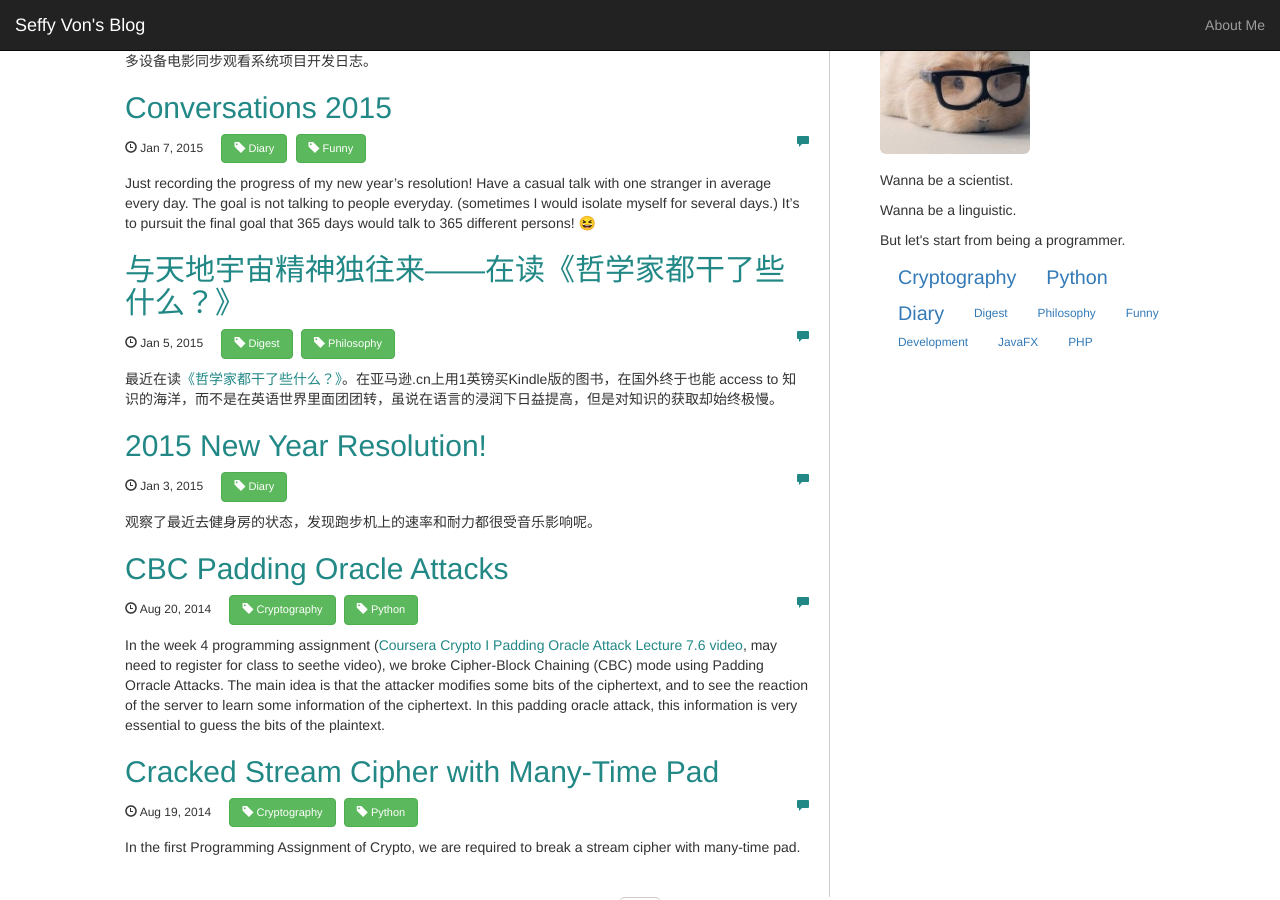
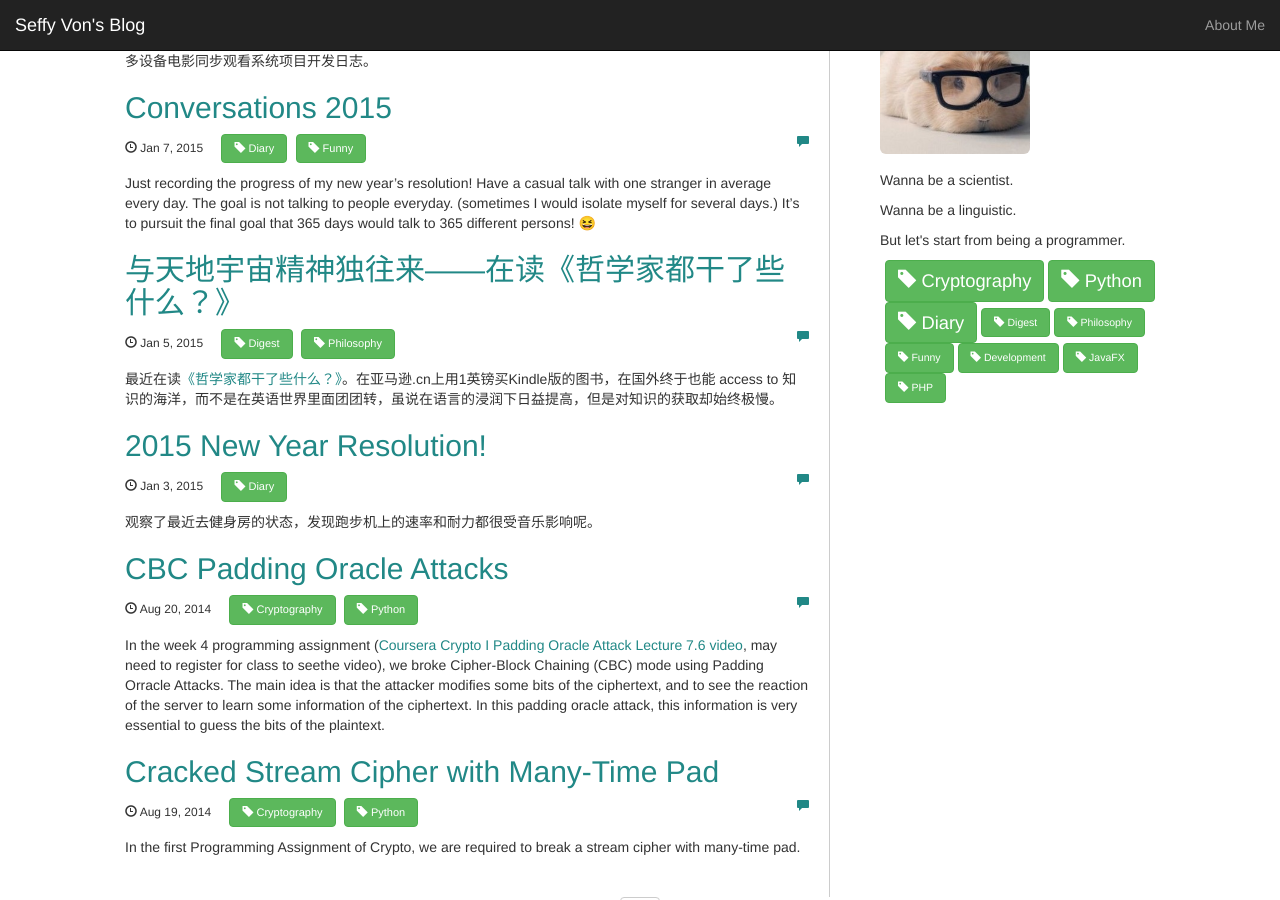
Before and after one commit to SeffyVon/SeffyVon.github.io, a Jekyll site: the page built from index.html, in a window 1280 px wide and 900 px high, scrolled down 732 px. Built offline with Jekyll 4.4.1, drawn with Linux system fonts in a browser that asks for light colours; nearby versions of some CDN libraries; emoji names are drawn with the system emoji font; comment, search, counter and statistics services are not loaded.

Commit message:
style update

```diff
--- a/index.html
+++ b/index.html
@@ -74,7 +74,8 @@ $(document).ready(function(){
 
       <ul class="tags">
       {% for tag in site.tags %}
-      <a role="button" class="btn btn-link" style="font-size: {{ tag | last | size | times: 500 | divided_by: site.tags.size | plus: 30}}%;  padding-top: 2px; padding-bottom: 2px; line-height:1.5; " href="/tag/{{ tag | first | slugize }}/">
+      <a role="button" class="btn btn-success" style="font-size: {{ tag | last | size | times: 500 | divided_by: site.tags.size | plus: 20}}%;  line-height:1.5;  " href="/tag/{{ tag | first | slugize }}/">
+                          <span class="glyphicon glyphicon-tag"  ></span>
               {{ tag | first }}
       </a>
       {% endfor %}
```
